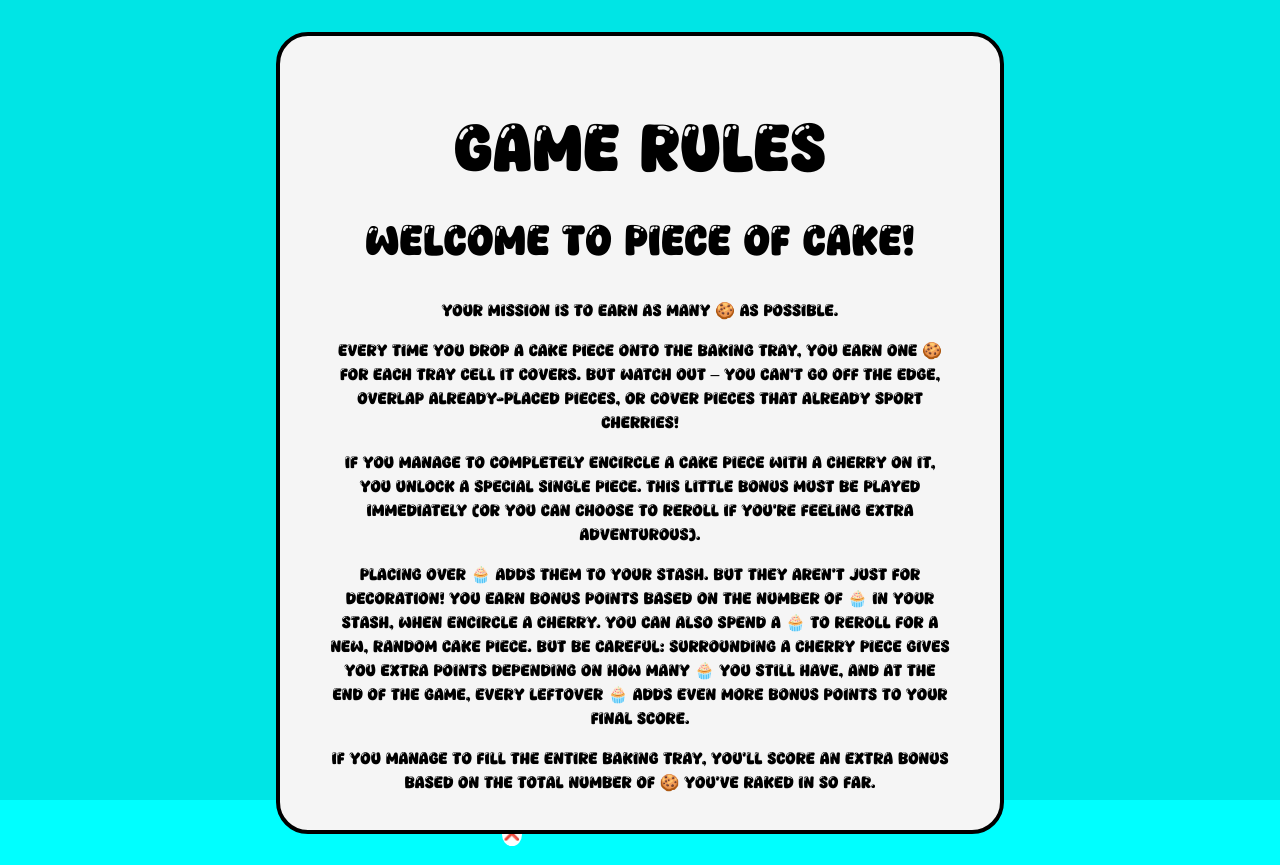
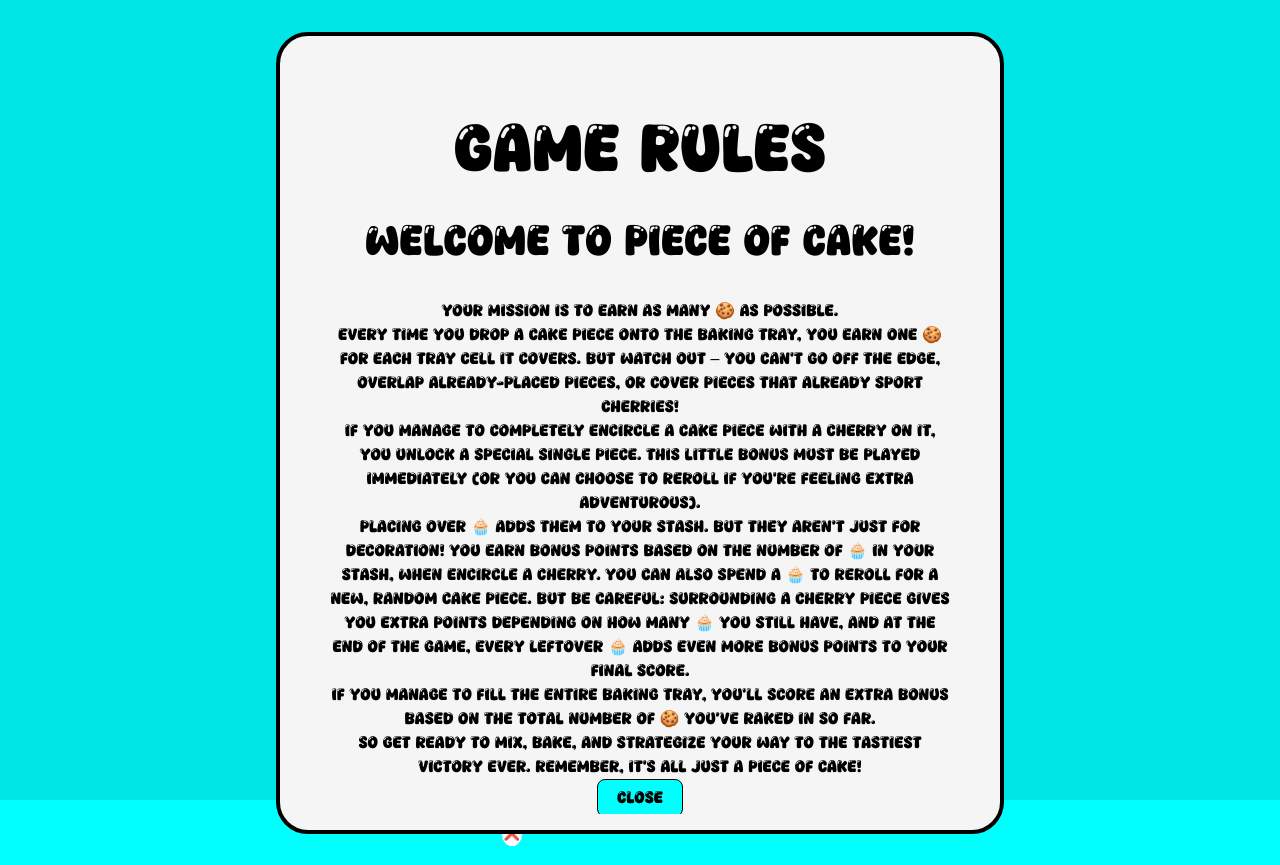
Before and after one commit to marcobaass/piece-of-cake, a React (Vite) app: page / in a window 1280 px wide. Both pictures are taken after a click on the button "rules". Built offline with nearby package versions, Linux system fonts and the light colour scheme.

Commit message:
button styles

```diff
--- a/src/components/Board/Board.jsx
+++ b/src/components/Board/Board.jsx
@@ -80,8 +80,8 @@ export default function Board({
   return (
     <>
       <div className={styles.shapeButtons}>
-        <button onClick={() => handleRotate(boardState)} className={styles.userBtn}>rotate</button>
-        <button onClick={() => handleFlip(boardState)} className={styles.userBtn}>Flip</button>
+        <button onClick={() => handleRotate(boardState)} className={styles.userBtn}> <p>rotate</p> </button>
+        <button onClick={() => handleFlip(boardState)} className={styles.userBtn}><p>Flip</p></button>
         {coins > 0 && (
           <button
             onClick={() => handleReroll()}
--- a/src/components/PlayerUI/PlayerUI.jsx
+++ b/src/components/PlayerUI/PlayerUI.jsx
@@ -70,7 +70,7 @@ export default function PlayerUI({
                 rulesRef.current.close();
                 handleCloseModal();
               }}
-              >Close
+              ><p>Close</p>
             </button>
           </article>
         </dialog>
--- a/src/index.css
+++ b/src/index.css
@@ -48,6 +48,7 @@ h1 {
 
 p {
   color: black;
+  margin: 0;
 }
 
 h2 {
```
